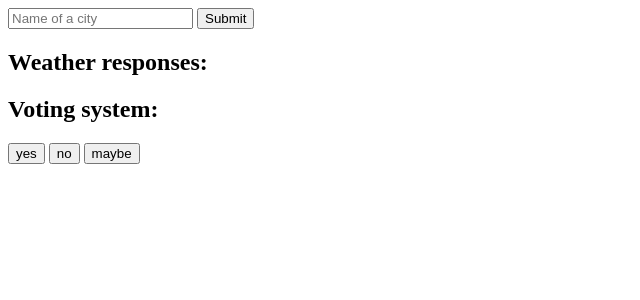
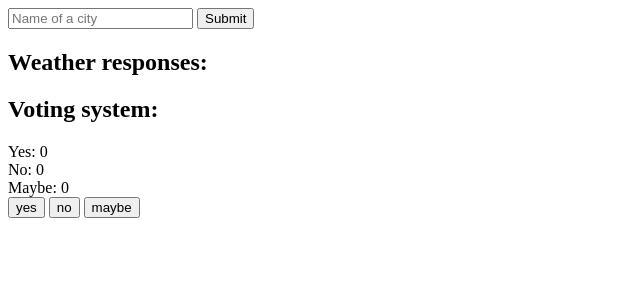
Before and after one commit to Mami-Em/flask_and_js, a Flask app: page / in a window 1280 px wide. Shown: the top 300 px of the page, without its empty margins (0-640 px from the left). Run offline with Flask 2, Linux system fonts and the light colour scheme; some libraries are stand-ins or nearby versions.

Commit message:
socket working fine

```diff
--- a/app.py
+++ b/app.py
@@ -6,19 +6,20 @@ from api import api_key
 from flask_socketio import SocketIO, emit
 
 
-
 app = Flask('__name__')
 
 app.config['SECRET_KEY'] = 'secret'
 socketio = SocketIO(app)
 
 
+votes = {'yes': 0, 'no': 0, 'maybe': 0}
+
 # API key
 key = api_key()
 
 @app.route('/')
 def index():
-    return render_template('index.html')
+    return render_template('index.html', votes = votes)
 
 
 @app.route('/get_weather', methods = ['POST'])
@@ -47,8 +48,5 @@ def get_weather():
 @socketio.on('submit vote')
 def vote(data):
     selection = data['selection']
-    emit('announce vote', {'selection': selection}, broadcast = True)
-
-
-# if __name__ == '__main__':
-#     socketio.run(app)
+    votes[selection] += 1
+    emit('vote totals', votes, broadcast = True)
--- a/static/socketIO.js
+++ b/static/socketIO.js
@@ -18,9 +18,12 @@ document.addEventListener('DOMContentLoaded', () => {
 
 
     // when a new vote is announced, add the unnordered list
-    socket.on('announce vote', data => {
-        const li = document.createElement('li');
-        li.innerHTML = `Vote recorded: ${data.selection}`;
-        document.querySelector('#votes').append(li);
+    socket.on('vote totals', data => {
+        // const li = document.createElement('li');
+        // li.innerHTML = `Vote recorded: ${data.selection}`;
+        // document.querySelector('#votes').append(li);
+        document.querySelector('#yes').innerHTML = data.yes;
+        document.querySelector('#no').innerHTML = data.no;
+        document.querySelector('#maybe').innerHTML = data.maybe;
     });
 });
--- a/templates/index.html
+++ b/templates/index.html
@@ -24,7 +24,10 @@ Python x Ajax x SocketIO
     </h2>
 
     <div>
-        <ul id="votes"></ul>
+        <div>Yes: <span id="yes">{{ votes['yes'] }}</span></div>
+        <div>No: <span id="no">{{ votes['no'] }}</span></div>
+        <div>Maybe: <span id="maybe">{{ votes['maybe'] }}</span></div>
+
         <button data-vote="yes">yes</button>
         <button data-vote="no">no</button>
         <button data-vote="maybe">maybe</button>
--- a/templates/layouts.html
+++ b/templates/layouts.html
@@ -17,7 +17,5 @@
 
     {% block content %}{% endblock%}
 
-
-
 </body>
 </html>
```
